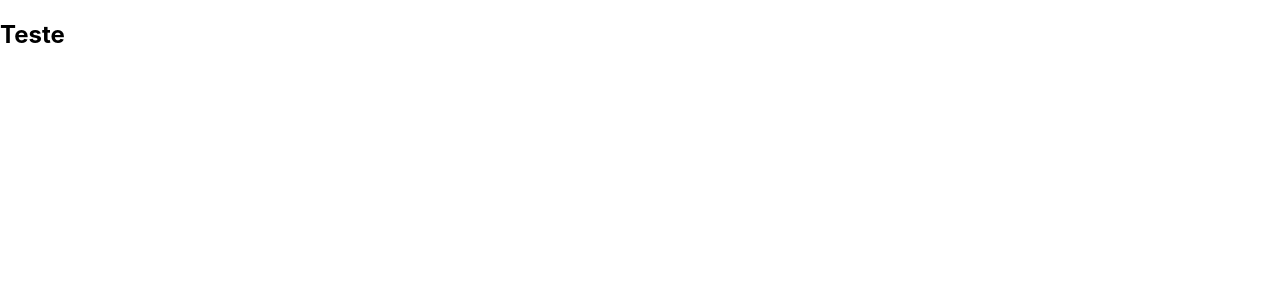
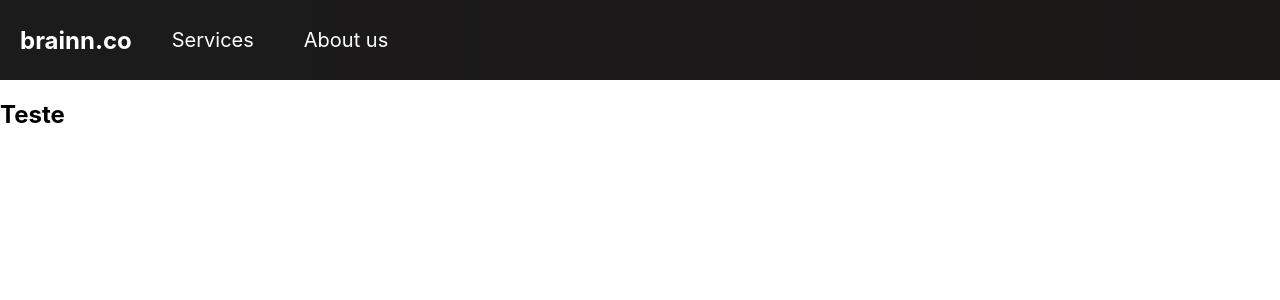
Before and after one commit to alexandreohara/brainn-lp, a React (Create React App) app: page / in a window 1280 px wide. Shown: the top 300 px of the page. Built offline with nearby package versions, Linux system fonts and the light colour scheme.

Commit message:
Add navbar

```diff
--- a/src/App.tsx
+++ b/src/App.tsx
@@ -2,11 +2,13 @@ import React from 'react';
 import { BrowserRouter as Router, Route, Switch } from 'react-router-dom';
 import './App.css';
 import { Home } from './Home';
+import { Navbar } from './components/Navbar';
 
 const App = () => {
   return (
     <React.Fragment>
       <Router>
+        <Navbar />
         <Switch>
           <Route exact path={'/'} component={Home} />
         </Switch>
--- a/src/Home.tsx
+++ b/src/Home.tsx
@@ -1,4 +1,5 @@
 import React from 'react';
+import './components/Navbar.css';
 
 export const Home = () => {
   return (
--- /dev/null
+++ b/src/components/Navbar.css
@@ -0,0 +1,130 @@
+.navbar {
+  background: linear-gradient(90deg, rgb(28, 27, 27) 0%, rgb(26, 23, 23) 100%);
+  display: flex;
+  align-items: center;
+  font-size: 20px;
+  position: sticky;
+}
+
+.navbar-container {
+  display: flex;
+  justify-content: center;
+  align-items: center;
+  height: 80px;
+}
+
+.bars-icon {
+  display: none;
+}
+
+.navbar-logo {
+  color: #fff;
+  justify-self: start;
+  margin-left: 20px;
+  cursor: pointer;
+  text-decoration: none;
+  font-size: 24px;
+  font-weight: bold;
+  display: flex;
+  align-items: center;
+  float: left;
+}
+
+.nav-menu {
+  display: grid;
+  grid-template-columns: repeat(2, auto);
+  grid-gap: 50px;
+  list-style: none;
+  text-align: center;
+  justify-content: end;
+}
+
+.nav-item {
+  color: #fff;
+}
+
+.nav-links {
+  color: #fff;
+  display: flex;
+  align-items: center;
+  text-decoration: none;
+  height: 100%;
+}
+
+.nav-links:hover {
+  border-bottom: 3px solid #fff;
+  transition: all 0.2s ease-out;
+}
+
+.nav-links-mobile {
+  display: none;
+}
+
+@media screen and (max-width: 700px) {
+  .bars-icon {
+    float: left;
+    display: block;
+    cursor: pointer;
+    margin-left: 2vw;
+    margin-right: 2vw;
+  }
+
+  .navbar-logo {
+    float: left;
+    margin-left: 0;
+  }
+
+  .nav-menu {
+    display: flex;
+    flex-direction: column;
+    width: 100%;
+    height: 90vh;
+    position: absolute;
+    top: 60px;
+    left: -100%;
+    opacity: 1;
+    transition: all 0.5s ease;
+  }
+
+  .nav-menu.active {
+    background: #242222;
+    left: 0;
+    opacity: 1;
+    transition: all 0.5s ease;
+    z-index: 1;
+    padding: 0;
+  }
+
+  .nav-links {
+    text-align: center;
+    padding: 20px 10px;
+    width: 100%;
+    display: table;
+  }
+
+  .nav-links:hover {
+    background-color: #fff;
+    color: #242424;
+  }
+
+  .nav-links-mobile {
+    display: block;
+    text-align: center;
+    margin: 2rem auto;
+    border-radius: 4px;
+    width: 80%;
+    text-decoration: none;
+    font-size: 1.5rem;
+    background-color: transparent;
+    color: #fff;
+    padding: 14px 20px;
+    border: 1px solid #fff;
+    transition: all 0.3s ease-out;
+  }
+
+  .nav-links-mobile:hover {
+    background: #fff;
+    color: #242424;
+    transition: 250ms;
+  }
+}
--- /dev/null
+++ b/src/components/Navbar.tsx
@@ -0,0 +1,43 @@
+import React, { useState } from 'react';
+import { Link } from 'react-router-dom';
+import menuIcon from '../assets/icons/menu.png';
+
+export const Navbar = () => {
+  const [menuClick, setMenuClick] = useState(false);
+
+  const handleMenuClick = () => setMenuClick(!menuClick);
+  return (
+    <>
+      <nav className={'navbar'}>
+        <div className={'navbar-container'}>
+          <span className={'bars-icon'} onClick={handleMenuClick}>
+            <img
+              src={menuIcon}
+              alt={'menu-icon'}
+              style={{
+                width: '30px',
+                padding: '10px',
+                float: 'left',
+              }}
+            />
+          </span>
+          <Link to={'/'} className={'navbar-logo'}>
+            brainn.co
+          </Link>
+          <ul className={menuClick ? 'nav-menu active' : 'nav-menu'}>
+            <li className="nav-item">
+              <Link to={'/services'} className={'nav-links'}>
+                Services
+              </Link>
+            </li>
+            <li className="nav-item">
+              <Link to={'/about-us'} className={'nav-links'}>
+                About us
+              </Link>
+            </li>
+          </ul>
+        </div>
+      </nav>
+    </>
+  );
+};
```
Also changed, not shown: src/assets/icons/menu.png (added).
